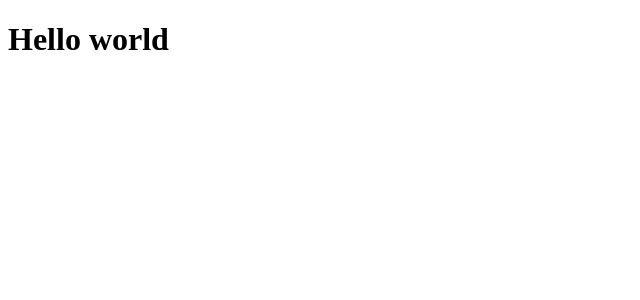
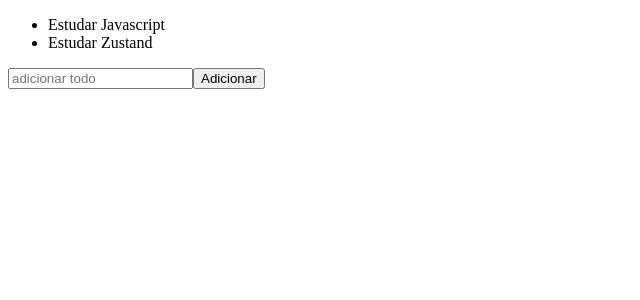
Before and after one commit to Futila/react-redux-zustand, a React (Vite) app: page / in a window 1280 px wide. Shown: the top 300 px of the page, without its empty margins (0-640 px from the left). Built offline with nearby package versions, Linux system fonts and the light colour scheme.

Commit message:
store config and dispatch actions

```diff
--- a/package.json
+++ b/package.json
@@ -10,8 +10,10 @@
     "preview": "vite preview"
   },
   "dependencies": {
+    "@reduxjs/toolkit": "^2.2.7",
     "react": "^18.3.1",
-    "react-dom": "^18.3.1"
+    "react-dom": "^18.3.1",
+    "react-redux": "^9.1.2"
   },
   "devDependencies": {
     "@eslint/js": "^9.9.0",
--- a/src/App.tsx
+++ b/src/App.tsx
@@ -1,6 +1,14 @@
+import { AddTodo } from "./components/AddTodo";
+import { TodoList } from "./components/TodoList";
+
+import {Provider as ReduxProvider} from "react-redux"
+import { store } from "./store";
 
 export function App() {
   return (
-    <h1>Hello world</h1>
+    <ReduxProvider store={store}>
+      <TodoList/>
+      <AddTodo/>
+    </ReduxProvider>
   )
 }
--- /dev/null
+++ b/src/components/AddTodo.tsx
@@ -0,0 +1,29 @@
+import { FormEvent, useState } from "react"
+import { useDispatch } from "react-redux"
+import { add } from "../store"
+
+
+
+
+export function AddTodo() {
+  const [newTodo, setNewTodo] = useState("")
+
+  const dispatch = useDispatch()
+
+  function handleAddTodo(e: FormEvent){
+    e.preventDefault()
+
+    dispatch(add({
+      newTodo
+    }))
+
+    setNewTodo("")
+  }
+
+  return(
+    <form>
+      <input value={newTodo} onChange={e => setNewTodo(e.target.value)} type="text" placeholder="adicionar todo"  />
+      <button onClick={handleAddTodo}>Adicionar</button>
+    </form>
+  )
+}
--- /dev/null
+++ b/src/components/TodoList.tsx
@@ -0,0 +1,18 @@
+import { useSelector } from "react-redux"
+
+
+
+export function TodoList() {
+  const todos = useSelector((state) => {
+    return state.todo
+  })
+
+
+  console.log(todos)
+
+  return(
+    <ul>
+      {todos.map((todo) => <li key={todo}>{todo}</li>)}
+    </ul>
+  )
+}
--- /dev/null
+++ b/src/store/index.ts
@@ -0,0 +1,23 @@
+import { configureStore, createSlice } from "@reduxjs/toolkit";
+
+
+const todoSlice = createSlice({
+  name: "todo",
+  initialState: ["Estudar Javascript", "Estudar Zustand"],
+
+
+  reducers: {
+    add: (state, action) => {
+        state.push(action.payload.newTodo)
+    }
+  }
+})
+
+export const store = configureStore({
+  reducer: {
+    todo: todoSlice.reducer
+  }
+})
+
+
+export const {add} = todoSlice.actions
```
Also changed, not shown: 1 other file (tests, documents, lock files or other folders).
